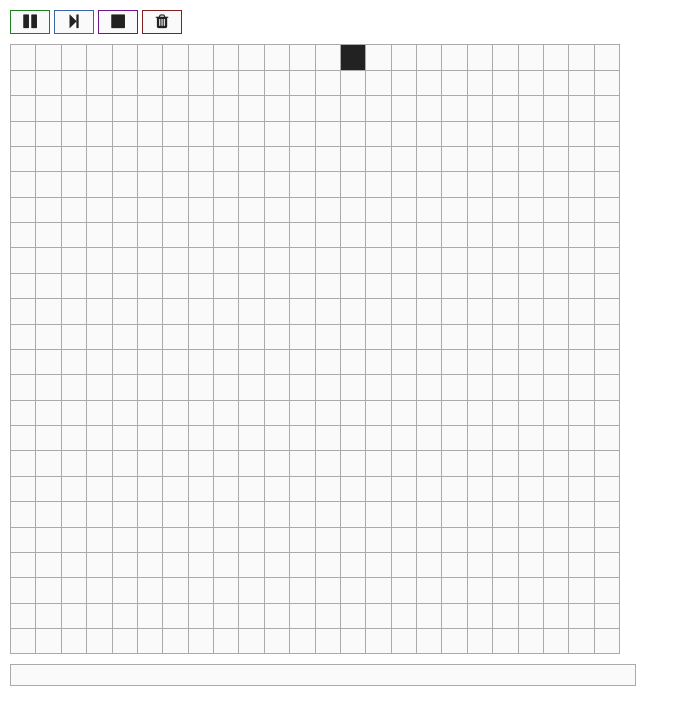
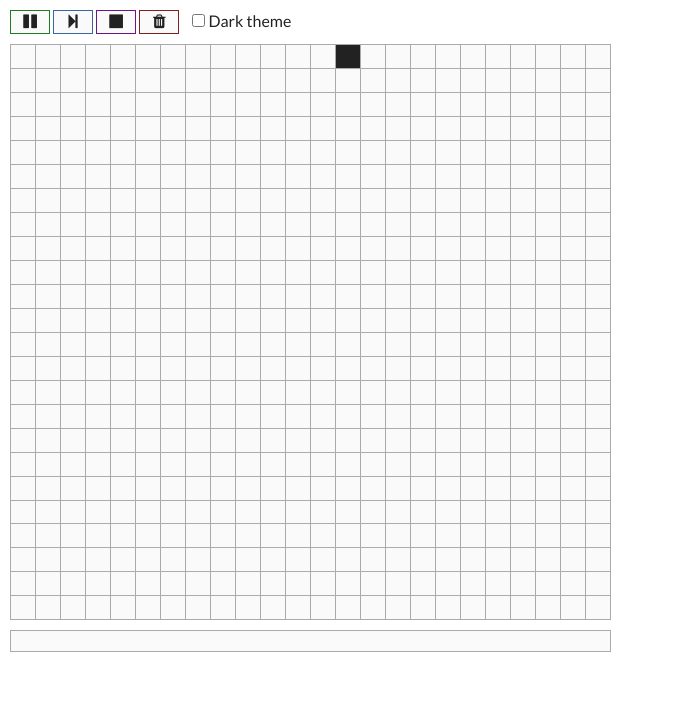
Before and after one commit to jdanford/glyphs, a plain HTML site: page index.html in a window 1280 px wide. Both pictures are taken after a click on the button 30 px from the left and 22 px from the top of the page. Shown: the whole page, without its empty margins (0-689 px from the left). Drawn offline with Linux system fonts and the light colour scheme.

Commit message:
Add checkbox for dark theme, switch back to pixel sizes

```diff
--- a/css/index.css
+++ b/css/index.css
@@ -1,39 +1,48 @@
 :root {
     --font-size: 16px;
-    --margin-size: calc(10em / 16);
-    --border-width: calc(1em / 16);
+    --icon-size: 20px;
+    --margin-size: 10px;
+    --border-width: 1px;
 }
 
 html {
+    box-sizing: border-box;
+}
+
+*, *::before, *::after {
+    box-sizing: inherit;
+}
+
+body {
     --body-color: #fff;
     --background-color: #fafafa;
     --foreground-color: #222;
     --border-color: #aaa;
+
+    font-family: 'Lato', sans-serif;
+    font-size: var(--font-size);
+    color: var(--foreground-color);
+    background: var(--body-color);
 }
 
-html.dark {
+body.dark {
     --body-color: #111;
     --background-color: #222;
     --foreground-color: #ddd;
     --border-color: #444;
 }
 
-body {
-    font-size: var(--font-size);
-    background: var(--body-color);
+#container {
+    padding: var(--margin-size);
 }
 
-#container {
-    margin: var(--margin-size);
-}
-
-#controls {
-    margin: var(--margin-size) 0;
+#controls label {
+    margin-left: var(--margin-size);
 }
 
 #controls button {
-    width: 2.5em;
-    padding: 0.125em 0.3125em;
+    width: 40px;
+    padding: 2px 5px;
     border: var(--border-width) solid var(--border-color);
     background: var(--background-color);
     color: var(--foreground-color);
@@ -56,6 +65,7 @@ body {
 }
 
 #grid {
+    margin: var(--margin-size) 0 0 0;
     border-spacing: 0;
     border-collapse: collapse;
 }
@@ -72,16 +82,15 @@ body {
 }
 
 #grid td i {
-    width: 1.2em;
-    height: 1.2em;
-    margin: 0.2em 0.1em 0;
+    width: var(--icon-size);
+    height: var(--icon-size);
+    margin: 1px 1px -1px;
     text-align: center;
     vertical-align: middle;
 }
 
 #output {
-    width: calc(39em - 2 * var(--margin-size)); /* still wrong! */
-    margin: var(--margin-size) 0;
+    margin: var(--margin-size) 0 0 0;
     padding: var(--margin-size);
     border: var(--border-width) solid var(--border-color);
     background: var(--background-color);
--- a/index.html
+++ b/index.html
@@ -6,6 +6,7 @@
   <link rel="stylesheet" href="css/normalize.css" />
   <link rel="stylesheet" href="css/index.css" />
   <link rel="stylesheet" href="css/font-awesome.min.css" />
+  <link rel="stylesheet" href="https://fonts.googleapis.com/css?family=Lato">
 </head>
 <body>
   <div id="container">
@@ -22,6 +23,10 @@
       <button id="clear-button">
         <i class="fa fa-trash"></i>
       </button>
+      <label>
+        <input id="dark-theme-checkbox" type="checkbox">
+        Dark theme
+      </label>
     </div>
     <table id="grid"></table>
     <div id="output"></div>
--- a/js/GlyphGrid.js
+++ b/js/GlyphGrid.js
@@ -107,13 +107,10 @@ class GlyphGrid extends EventEmitter {
     }
 
     step() {
-        if (this.activeCell) {
-            this.activeCell.classList.remove(ACTIVE_CLASS);
-        }
+        const i = this.index(this.position.x, this.position.y);
 
-        const i = this.index(this.position.x, this.position.y);
-        this.activeCell = this.grid[i];
-
+        this.clearActiveCell();
+        this.activeCell = this.getCurrentCell();
         this.activeCell.classList.add(ACTIVE_CLASS);
 
         const alias = this.activeCell.dataset.alias;
@@ -177,13 +174,15 @@ class GlyphGrid extends EventEmitter {
 
     reset() {
         this.initState();
+        this.clearActiveCell();
+        this.emitEvent("reset");
+    }
 
+    clearActiveCell() {
         if (this.activeCell) {
             this.activeCell.classList.remove(ACTIVE_CLASS);
             this.activeCell = null;
         }
-
-        this.emitEvent("reset");
     }
 
     clear() {
@@ -289,6 +288,11 @@ class GlyphGrid extends EventEmitter {
         }
     }
 
+    getCurrentCell() {
+        const i = this.index(this.position.x, this.position.y);
+        return this.grid[i];
+    }
+
     index(x, y) {
         return y * this.width + x;
     }
--- a/js/constants.js
+++ b/js/constants.js
@@ -10,6 +10,7 @@ const ICON_CLASS_PREFIX = "fa-";
 const ICON_CLASS_PLAY = "fa-play";
 const ICON_CLASS_PAUSE = "fa-pause";
 const ACTIVE_CLASS = "active";
+const DARK_THEME_CLASS = "dark";
 const ENCODING_CHARS = "abcdefghijklmnopqrstuvwxyzABCDEFGHIJKLMNOPQRSTUVWXYZ";
 const CHUNK_SEPARATOR = ":";
 const GROUP_SEPARATOR = "-";
--- a/js/index.js
+++ b/js/index.js
@@ -4,6 +4,7 @@ const startButton = document.getElementById("start-button");
 const stepButton = document.getElementById("step-button");
 const stopButton = document.getElementById("stop-button");
 const clearButton = document.getElementById("clear-button");
+const darkThemeCheckbox = document.getElementById("dark-theme-checkbox");
 
 const setButtonState = running => {
     const iconElement = startButton.getElementsByClassName(ICON_CLASS_BASE)[0];
@@ -11,6 +12,10 @@ const setButtonState = running => {
 
     iconElement.className = ICON_CLASS_BASE;
     iconElement.classList.add(iconClass);
+};
+
+const setDarkTheme = useDarkTheme => {
+    document.body.classList.toggle(DARK_THEME_CLASS, useDarkTheme);
 };
 
 const grid = new GlyphGrid({gridElement, outputElement});
@@ -39,4 +44,13 @@ clearButton.addEventListener("click", _ => {
     }
 });
 
+darkThemeCheckbox.addEventListener("change", _ => {
+    const useDarkTheme = darkThemeCheckbox.checked;
+    setDarkTheme(useDarkTheme);
+});
+
+const gridWidth = gridElement.offsetWidth;
+outputElement.style.setProperty("width", `${gridWidth}px`);
+
 setButtonState(false);
+setDarkTheme(false);
```
